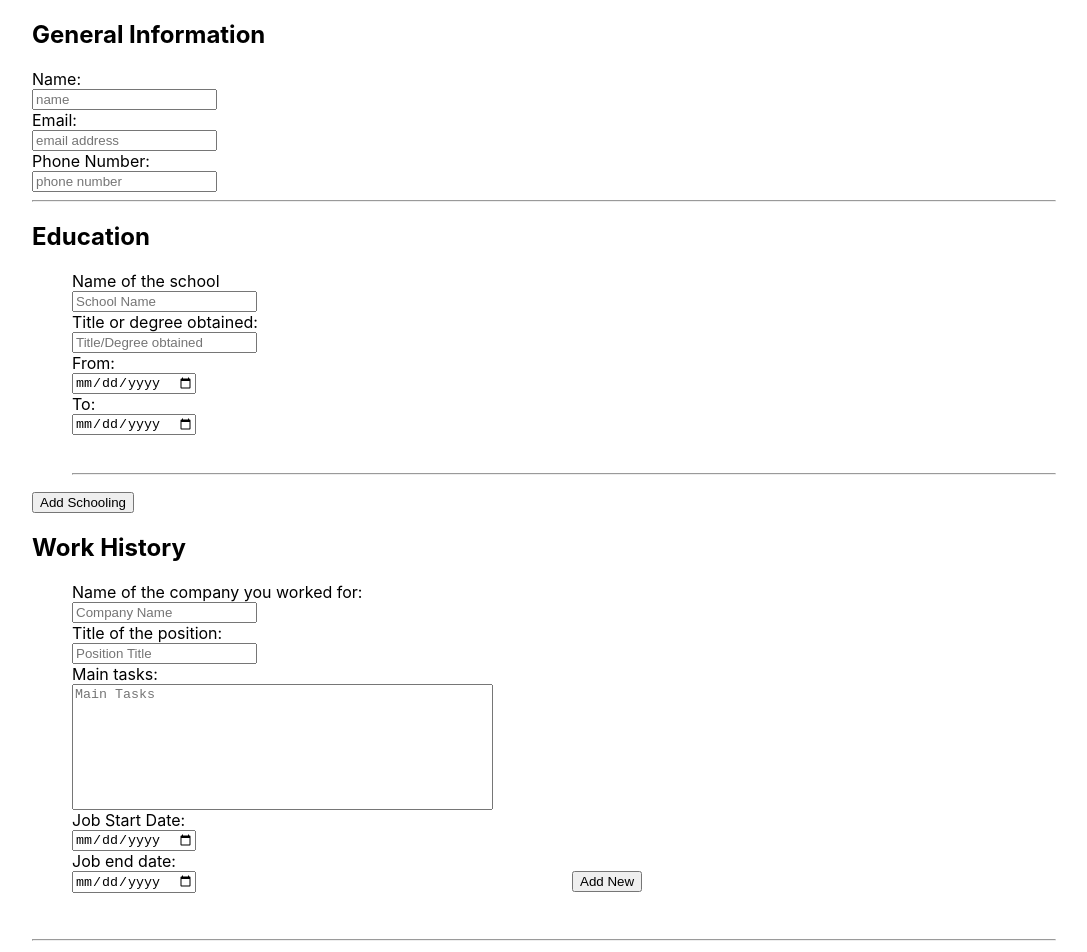
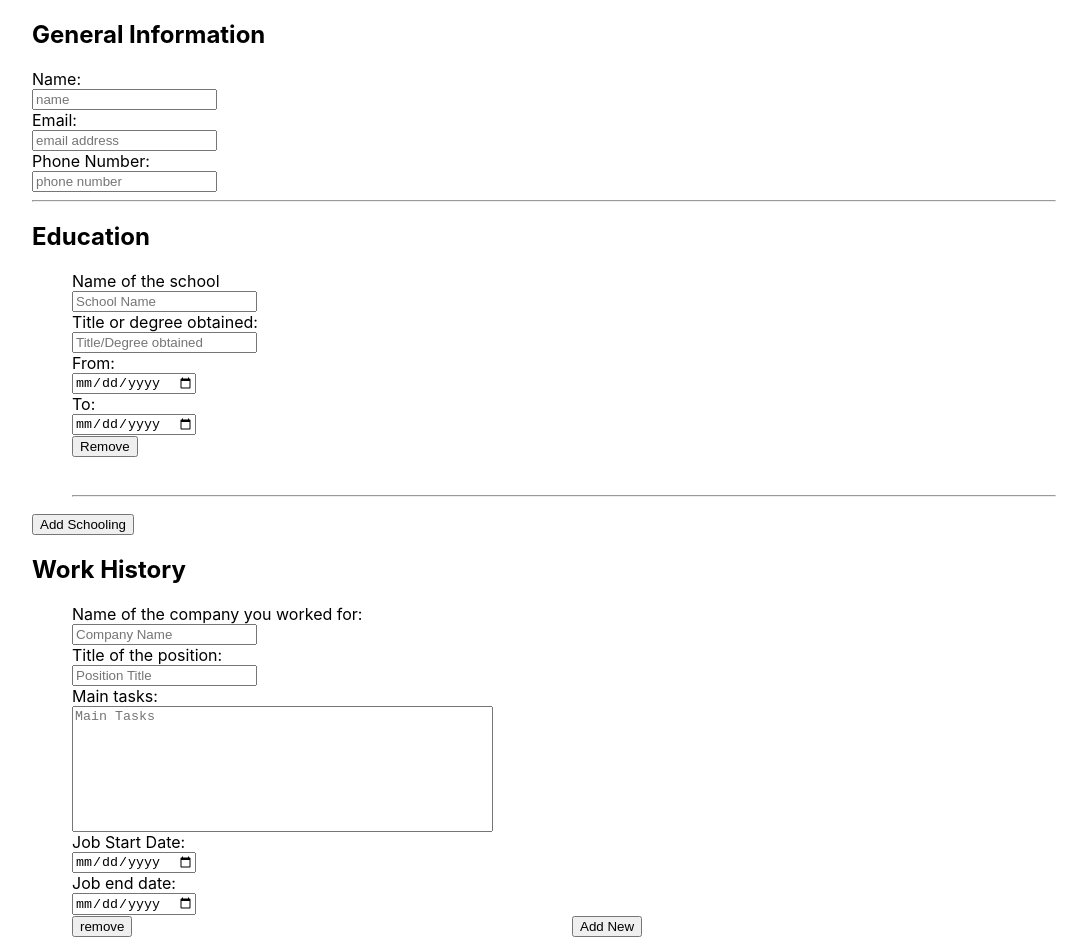
Before and after one commit to rael1411/myCV, a React (Create React App) app: page / in a window 1280 px wide. Shown: the top 952 px of the page, without its empty margins (96-1183 px from the left). Built offline with nearby package versions, Linux system fonts and the light colour scheme.

Commit message:
added delete method

```diff
--- a/src/components/Education.js
+++ b/src/components/Education.js
@@ -1,6 +1,10 @@
 import React from "react";
 
 class Education extends React.Component {
+  handleClick = (e) => {
+    e.preventDefault();
+    this.props.deleteItem("education", this.props.id);
+  }
   render() {
     return (
       <div>
@@ -51,6 +55,8 @@ class Education extends React.Component {
             data-key={this.props.id}
           />
         </label>
+        <button onClick={this.handleClick}>Remove</button>
+
       </div>
     );
   }
--- a/src/components/EducationContainer.js
+++ b/src/components/EducationContainer.js
@@ -35,6 +35,7 @@ class EducationContainer extends React.Component {
                     key={item.id}
                     id={item.id}
                     index={index}
+                    deleteItem={this.props.deleteItem}
                   />
                 }
               </li>
--- a/src/components/FormContainer.js
+++ b/src/components/FormContainer.js
@@ -14,7 +14,16 @@ class FormContainer extends Component {
       work: [],
     };
   }
-  deleteItem = (e) => {};
+  deleteItem = (arrayName, id) => {
+    const tempArr = this.state[arrayName];
+    const index = tempArr.findIndex(
+      (element) => element.id === id
+    );
+    tempArr.splice(index, 1);
+    this.setState({
+      [arrayName]: tempArr,
+    })
+  };
   handleChange = (e) => {
     const { name, value } = e.target;
 
@@ -62,10 +71,9 @@ class FormContainer extends Component {
     console.log(this.state);
   };
   //method to create a work or education entry in the array
-  createNewItem = (identifier, object) => {
-    console.log(object)
+  createNewItem = (arrayName, object) => {
     this.setState({
-      [identifier]: [...this.state[identifier], object],
+      [arrayName]: [...this.state[arrayName], object],
     });
   };
   render() {
@@ -76,12 +84,14 @@ class FormContainer extends Component {
           handleChange={this.handleChange}
           state={this.state}
           createNewItem={this.createNewItem}
+          deleteItem={this.deleteItem}
         />
         <WorkContainer
           handleChange={this.handleChange}
           state={this.state}
           initializeWork={this.initializeWork}
           createNewItem={this.createNewItem}
+          deleteItem={this.deleteItem}
         />
         {/* <button id="submit">Submit</button> */}
       </form>
--- a/src/components/Work.js
+++ b/src/components/Work.js
@@ -1,6 +1,10 @@
 import React from "react";
 
 class Work extends React.Component {
+  handleClick = (e) => {
+    e.preventDefault();
+    this.props.deleteItem("work", this.props.id);
+  }
   render() {
     return (
       <div>
@@ -60,6 +64,7 @@ class Work extends React.Component {
             data-key={this.props.id}
           />
         </label>
+        <button onClick={this.handleClick}>remove</button>
       </div>
     );
   }
--- a/src/components/WorkContainer.js
+++ b/src/components/WorkContainer.js
@@ -36,6 +36,7 @@ class WorkContainer extends React.Component {
                     key={item.id}
                     id={item.id}
                     index={index}
+                    deleteItem={this.props.deleteItem}
                   />
                 }
               </li>
```
